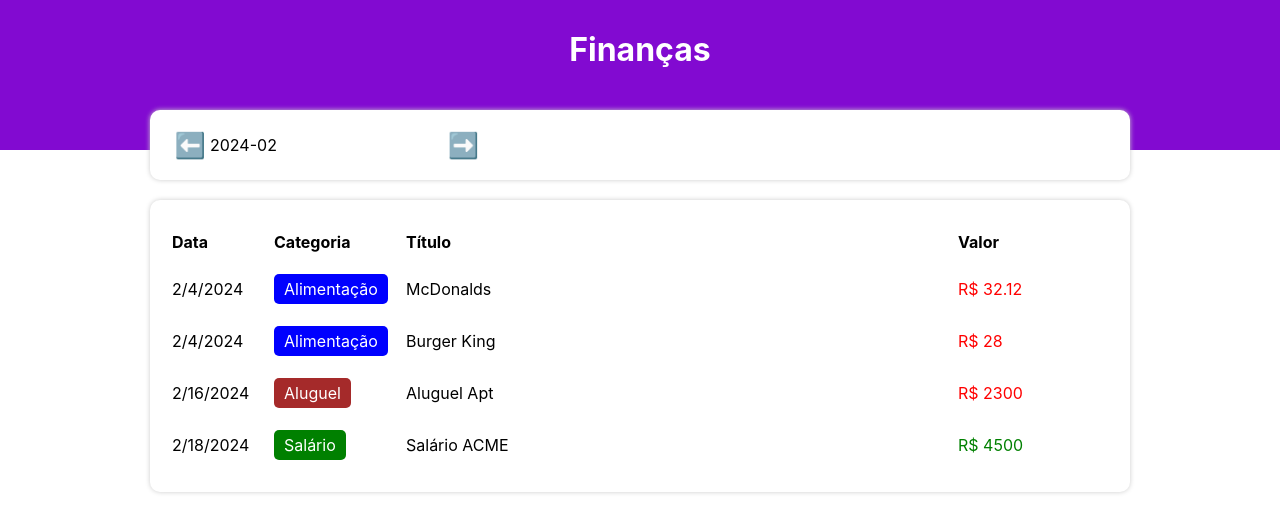
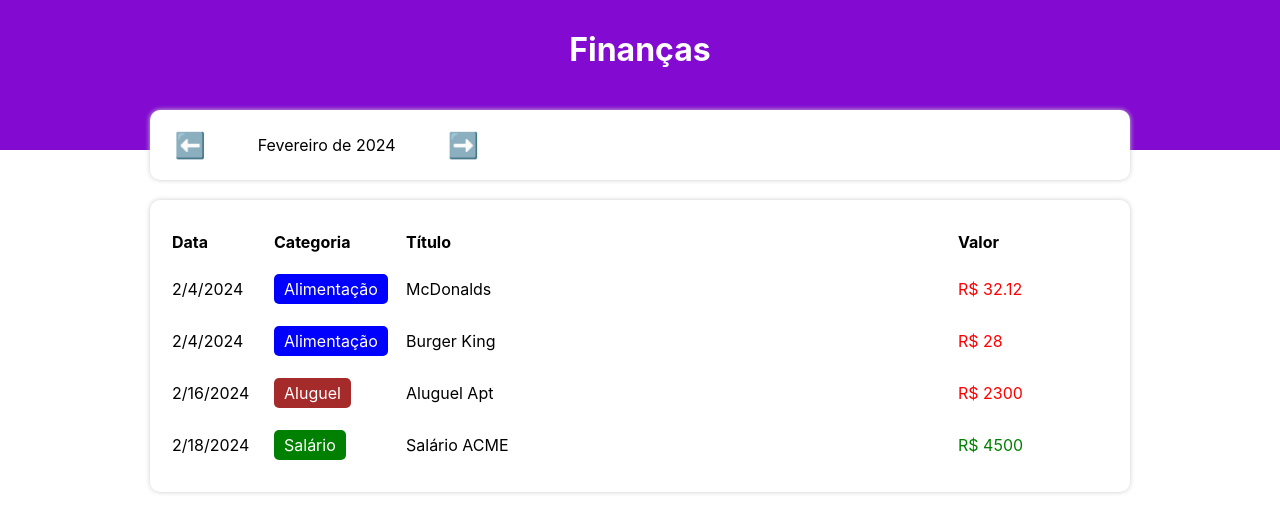
Before and after one commit to Souzzagabe/financesv2, a React (Vite) app: page / in a window 1280 px wide. Shown: the top 532 px of the page. Built offline with nearby package versions, Linux system fonts and the light colour scheme.

Commit message:
button next/prev functions finish

```diff
--- a/src/App.tsx
+++ b/src/App.tsx
@@ -17,6 +17,10 @@
     setFilteredList(filterListByMonth(list, currentMonth));
   }, [list, currentMonth]);
 
+  const handleMonthChange = (newMonth: string) => {
+    setCurrentMonth(newMonth);
+  }
+
   return (
     <C.Container>
       <C.Header>
@@ -24,7 +28,10 @@
       </C.Header>
       <C.Body>
 
-        <InfoArea currentMonth={currentMonth}/>
+        <InfoArea
+        currentMonth={currentMonth}
+        onMonthChange={handleMonthChange}
+        />
 
         {/* Área de inserção */}
 
--- a/src/components/InfoArea/index.tsx
+++ b/src/components/InfoArea/index.tsx
@@ -1,16 +1,33 @@
 import * as C from "./styles";
+import { formatCurrentMonth } from "../../helpers/dateFilter";
 
 type Props = {
     currentMonth: string;
+    onMonthChange: (newMonth: string) => void;
 }
 
-export const InfoArea = ({ currentMonth }: Props) => {
+export const InfoArea = ({ currentMonth, onMonthChange }: Props) => {
+
+    const handlePrevMonth = () => {
+        let [year, month] = currentMonth.split('-')
+        let currentDate = new Date(parseInt(year), parseInt(month) -1, 1)
+        currentDate.setMonth(currentDate.getMonth() -1)
+        onMonthChange(`${currentDate.getFullYear()}-${currentDate.getMonth() + 1}`)
+    }
+
+    const handleNextMonth = () => {
+        let [year, month] = currentMonth.split('-')
+        let currentDate = new Date(parseInt(year), parseInt(month) -1, 1)
+        currentDate.setMonth(currentDate.getMonth() +1)
+        onMonthChange(`${currentDate.getFullYear()}-${currentDate.getMonth() + 1}`)
+    }
+
   return (
     <C.Container>
       <C.MonthArea>
-        <C.MonthArrow>⬅️</C.MonthArrow>
-        <C.MonthTitle>{currentMonth}</C.MonthTitle>
-        <C.MonthArrow>➡️</C.MonthArrow>
+        <C.MonthArrow onClick={handlePrevMonth}>⬅️</C.MonthArrow>
+        <C.MonthTitle>{formatCurrentMonth(currentMonth)}</C.MonthTitle>
+        <C.MonthArrow onClick={handleNextMonth}>➡️</C.MonthArrow>
       </C.MonthArea>
       <C.ResumeArea></C.ResumeArea>
     </C.Container>
--- a/src/components/InfoArea/styles.ts
+++ b/src/components/InfoArea/styles.ts
@@ -25,6 +25,7 @@
 
 export const MonthTitle = styled.div`
     flex: 1;
+    text-align: center;
 `;
 
 export const ResumeArea = styled.div`
--- a/src/helpers/dateFilter.ts
+++ b/src/helpers/dateFilter.ts
@@ -18,6 +18,10 @@
 
 }
 
-export const formatCurrentMonth = () => {
+export const formatCurrentMonth = (currentMonth: string): string => {
+    let [year, month] = currentMonth.split('-');
+    let months = ['Janeiro', 'Fevereiro', 'Março', 'Abril', 'Maio',
+     'Junho', 'Julho', 'Agosto', 'Setembro', 'Outubro', 'Novembro','Dezembro'];
 
+    return `${months[parseInt(month) - 1]} de ${year}`;
 }
```
